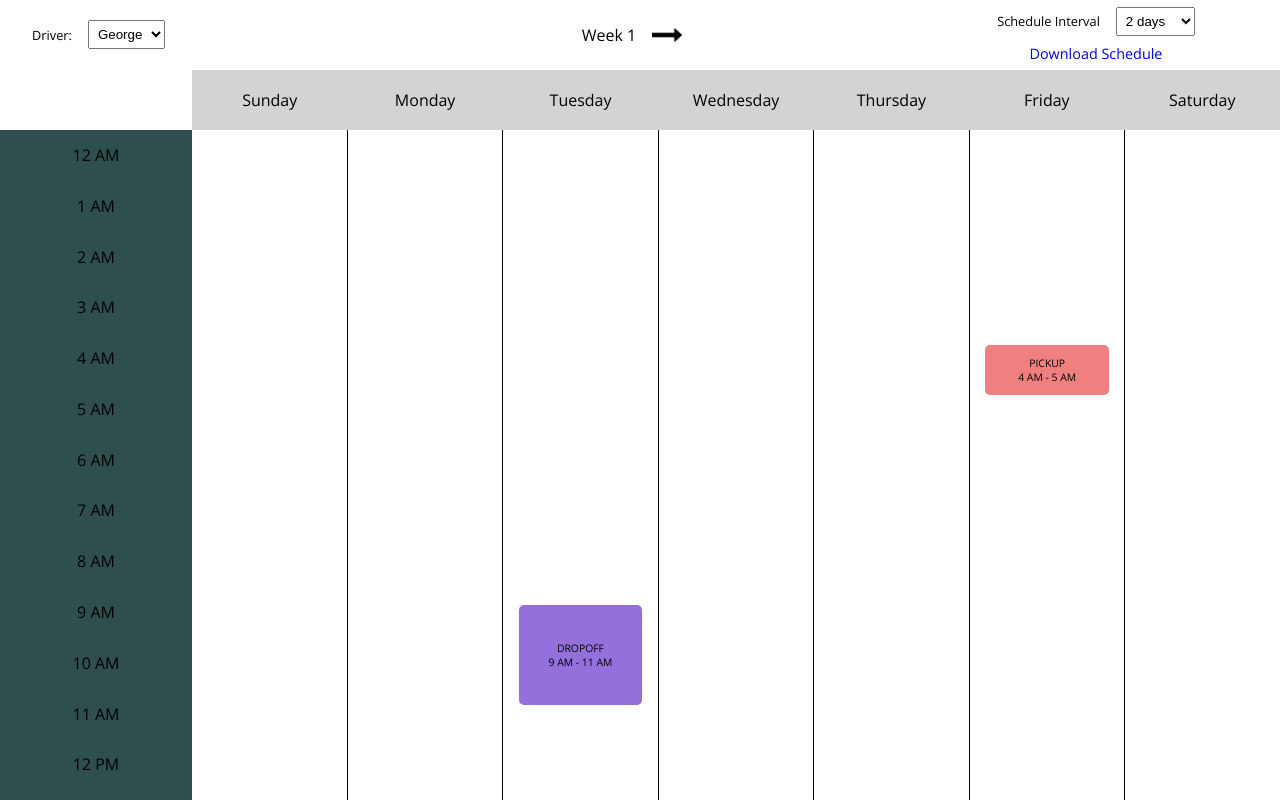
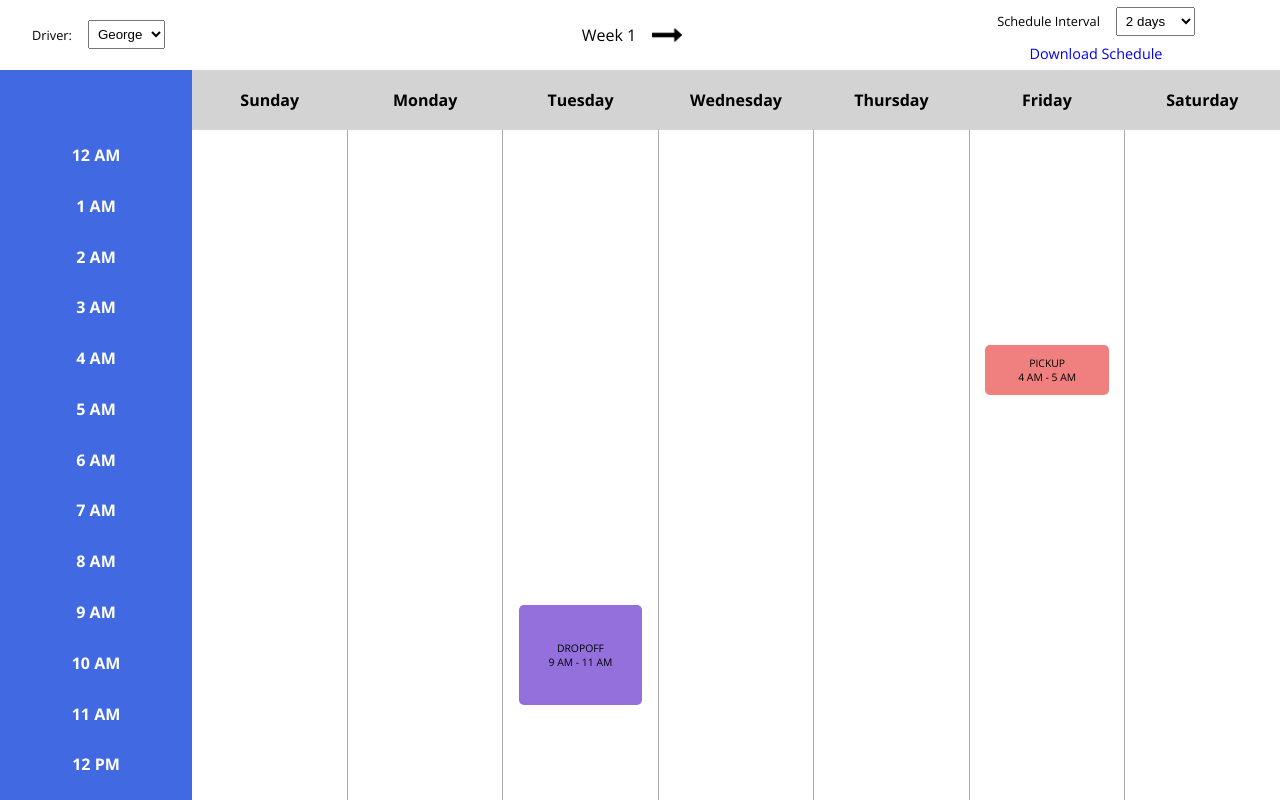
Before and after one commit to kevinconvery/scheduler-app, a React (Create React App) app: page / in a window 1280 px wide. Shown: the top 800 px of the page. Built offline with nearby package versions, Linux system fonts and the light colour scheme.

Commit message:
change colour of sidebar, extend sidebar to meet header at top, bold both schedule-sidebar and schedule-header list sections

```diff
--- a/src/components/Schedule/Schedule.css
+++ b/src/components/Schedule/Schedule.css
@@ -5,7 +5,13 @@
 
 .schedule-header {
   height: 60px;
-  margin-left: 15%;
+  display: flex;
+}
+
+.header-left {
+  background: royalblue;
+  width: 100%;
+  height: 60px;
 }
 
 .schedule-header ul {
@@ -13,6 +19,7 @@
   display: flex;
   justify-content: space-evenly;
   align-items: center;
+  width: 85%;
 }
 
 .schedule-header li {
@@ -21,6 +28,7 @@
   display: flex;
   justify-content: center;
   align-items: center;
+  font-weight: 700;
 }
 
 .schedule-sidebar {
@@ -34,16 +42,18 @@
 }
 
 .schedule-sidebar ul {
-  background: darkslategray;
+  background: royalblue;
   display: flex;
   flex-direction: column;
   align-items: center;
   justify-content: center;
-  padding-bottom: 30px;
+  padding-bottom: 60px;
 }
 
 .schedule-sidebar li {
   padding: 0.9rem 2rem;
+  color: white;
+  font-weight: 700;
 }
 
 .schedule-content-container {
@@ -58,7 +68,7 @@
 
 .grid-column {
   width: 100%;
-  border-right: 1px solid black;
+  border-right: 1px solid darkgray;
   height: 100%;
 }
 
--- a/src/components/Schedule/Schedule.js
+++ b/src/components/Schedule/Schedule.js
@@ -120,7 +120,8 @@ const Schedule = props => {
   ) : (
     <div className="Schedule">
       <div className="container">
-        <div className="schedule-header">
+      <div className="schedule-header">
+        <div className="header-left"></div>
           <ul>
             {weekdays.map(weekday => (
               <li key={weekday}>{weekday}</li>
```
